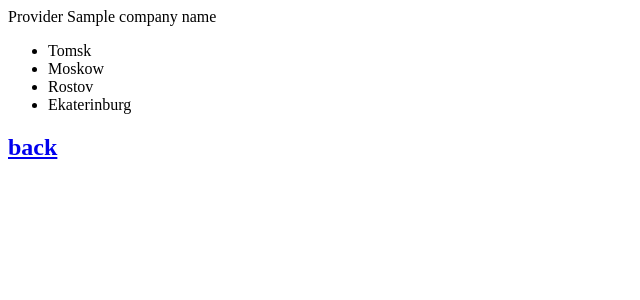
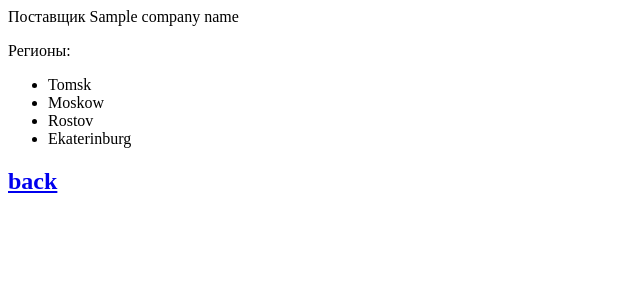
Before and after one commit to MarinaMeyta/suplbiz_test_task, a Django app: template suplbizapp/templates/company_info.html in a window 1280 px wide. Shown: the top 300 px of the page, without its empty margins (0-640 px from the left). Run offline with Django 3.2, Linux system fonts and the light colour scheme; data comes from the database, SQL or seed files in the repository; tables that the repository leaves empty hold one stand-in row (values such as "Sample post"); the template is opened without the code that fills it: values that come from a table or form of the project are taken from there, most other values are stand-ins (such as "Sample title", 1, 10 or a date in 2020); parts of the project's set-up code (start-up, migrations or seed data) failed here and were passed over.

Commit message:
some fields for better understanding

```diff
--- a/suplbizapp/templates/company_info.html
+++ b/suplbizapp/templates/company_info.html
@@ -10,9 +10,10 @@
 
     <body>
     	<div>
-    		<h>Provider {{ company_name }}</h>
+    		<h>Поставщик {{ company_name }}</h>
     	</div>
     	<div>
+            <p>Регионы:</p>
     		<ul>
 	    	{% for item in regions %}
 	    		<li>{{ item.region_name }}</li>
@@ -20,7 +21,7 @@
     		</ul>
     	</div>
     	<div>
-    		<h2><a href="/">back</a></h2>
+    		<h2><a href="/search/">back</a></h2>
     	</div>
     </body>
  </html>
--- a/suplbizapp/templates/index.html
+++ b/suplbizapp/templates/index.html
@@ -16,6 +16,7 @@
                     {% endfor %}
                 </ol>
             {% endif %} -->
+            <p>Введите название компании заказчика:</p>
 
             <form action="/search/" method="post">
                 {% csrf_token %}
@@ -25,6 +26,7 @@
             </form>
 
             <div>
+                <p>Доступные поставщики:</p>
                 {% for item in providers_list %}
                     <ul>
                         <li><a href="company_info/{{item.p_company_name}}">{{ item.p_company_name }}</a></li>
```
